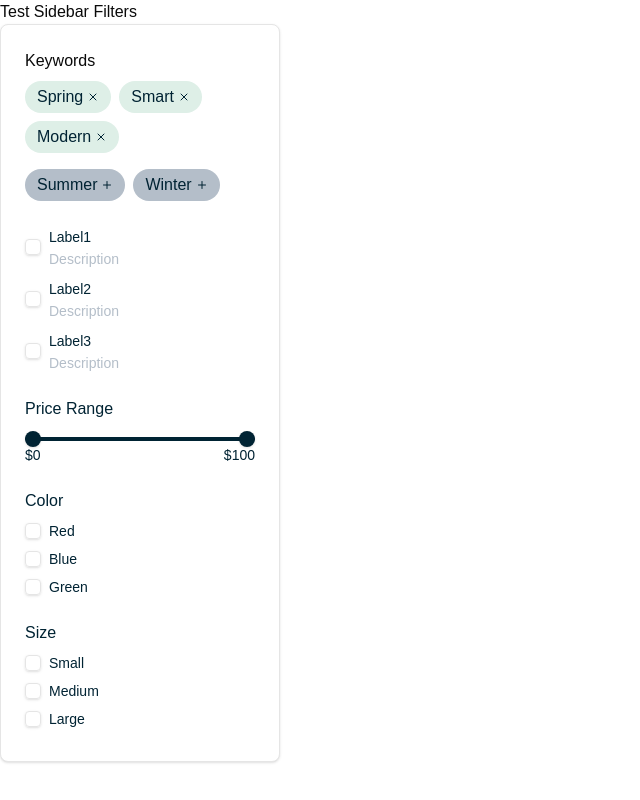
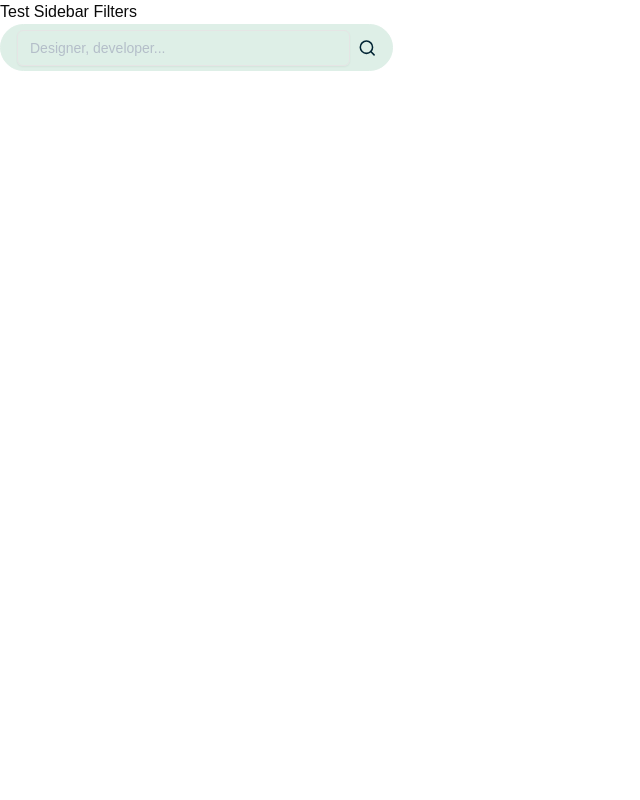
Before and after one commit to marvelous-007/offer-hub, a Next.js app: page /test in a window 1280 px wide. Shown: the whole page, without its empty margins (0-640 px from the left). Built offline with nearby package versions, Linux system fonts and the light colour scheme.

Commit message:
feat: change imports to search bar

```diff
--- a/src/components/ui/searchBar.tsx
+++ b/src/components/ui/searchBar.tsx
@@ -1,22 +1,17 @@
 "use client";
 
-import { InputHTMLAttributes } from "react";
+import { Input } from "@/components/ui/input";
 import { Search } from "lucide-react";
 
-interface SearchBarProps extends InputHTMLAttributes<HTMLInputElement> {}
-
-export default function SearchBar({ ...props }: SearchBarProps) {
+export default function SearchBar() {
   return (
-    <div
-      className="flex items-center px-4 py-2 rounded-[23.5px] border border-[#DEEFE7] bg-[#DEEFE7] w-[393px] h-[47px]"
-    >
-      <input
+    <div className="flex items-center px-4 py-2 rounded-[23.5px] border border-[#DEEFE7] bg-[#DEEFE7] w-[393px] h-[47px]">
+      <Input
         type="text"
-        className="flex-grow bg-transparent outline-none text-[#002333] placeholder:text-[#B4BEC9] text-sm"
         placeholder="Designer, developer..."
-        {...props}
+        className="bg-transparent text-[#002333] placeholder:text-[#B4BEC9] text-sm flex-grow outline-none"
       />
-      <Search className="text-[#B4BEC9] w-5 h-5" />
+      <Search className="text-[#002333] w-5 h-5 ml-2" />
     </div>
   );
 }
```
Also changed, not shown: src/app/test/page.tsx (+1 -1 lines).
